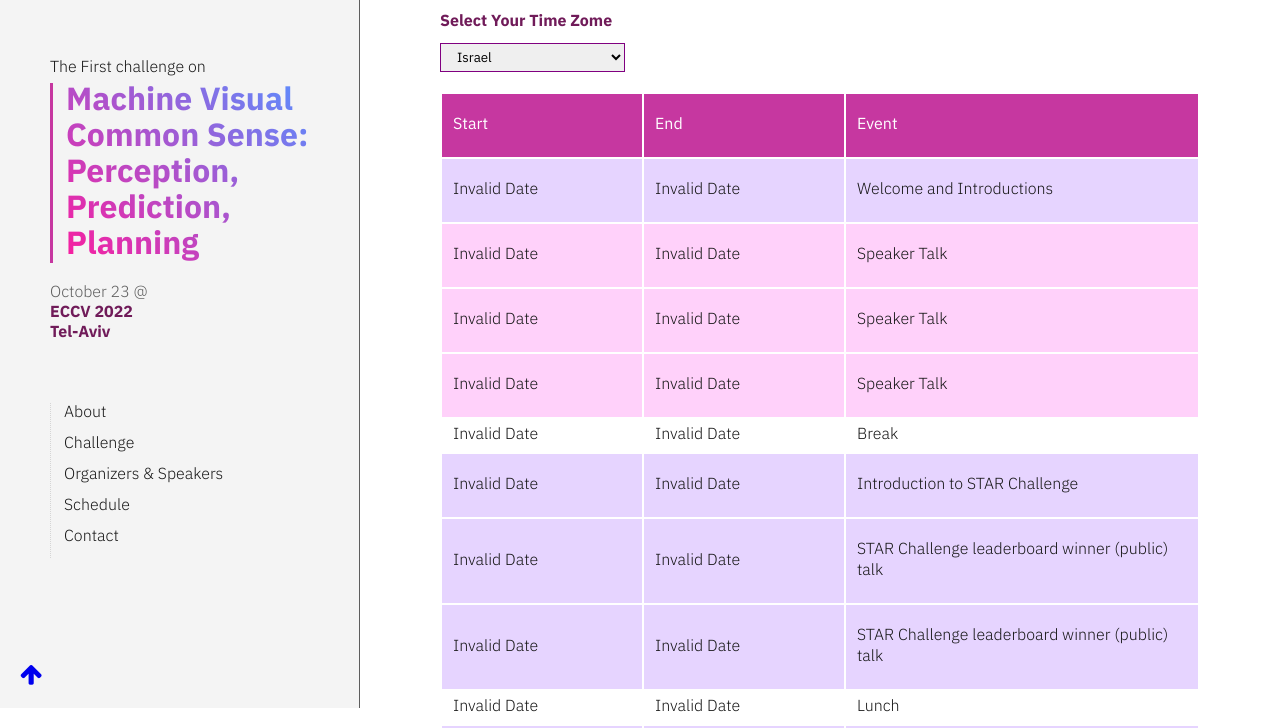
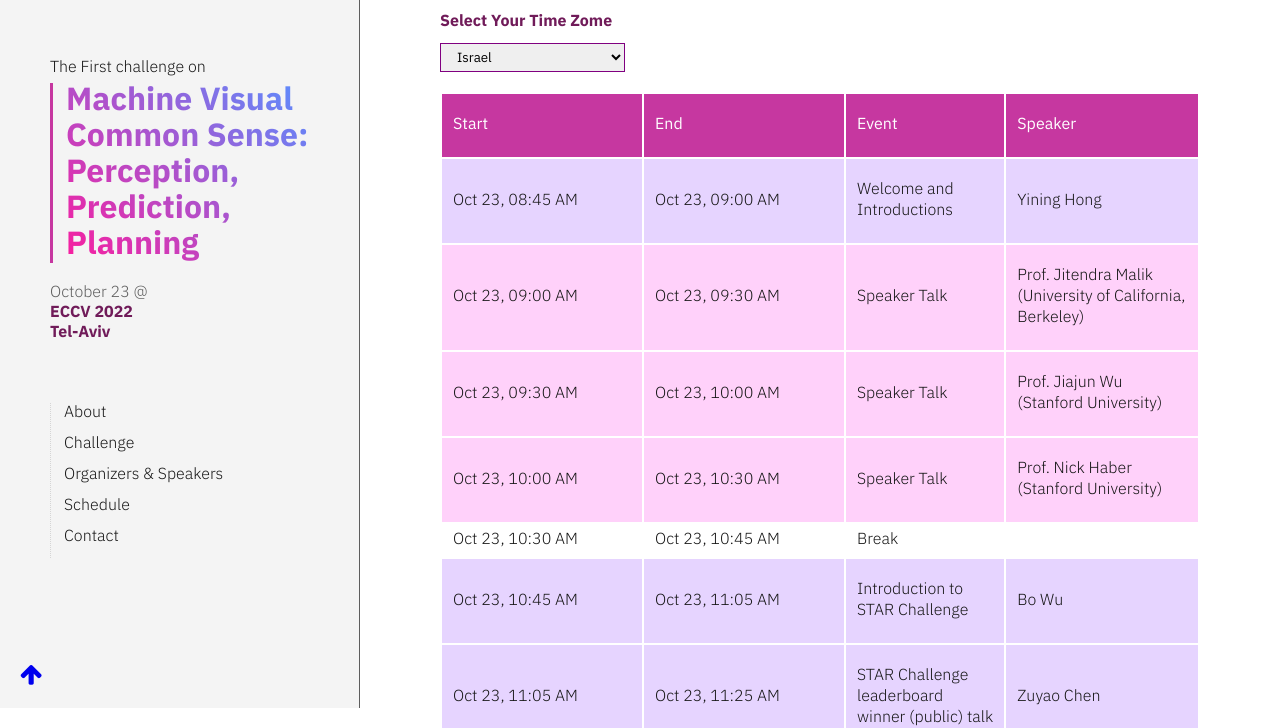
Before and after one commit to MVCS-Workshop/MVCS-Workshop.github.io, a plain HTML site: page schedule.html in a window 1280 px wide. Shown: the part 92-820 px from the top of the page. Drawn offline with nearby package versions, Linux system fonts and the light colour scheme.

Commit message:
add speakers

```diff
--- a/data/default.css
+++ b/data/default.css
@@ -292,6 +292,12 @@ p.poster_title {
     color: #000;
 }
 
+p.poster_speaker {
+    font-size: 20px;
+    text-align: center;
+    color: #000;
+}
+
 span.hidden {
     display: none;
 }
--- a/js/timezone.js
+++ b/js/timezone.js
@@ -14,74 +14,74 @@ function setTimezone(tz) {
         minute: '2-digit'
     }
     schedule = {
-        "#intro_start": new Date(Date.parse("23 Oct 08:45:00 JDT")),
-        "#intro_end": new Date(Date.parse("23 Oct 09:00:00 JDT")),
+        "#intro_start": new Date(Date.parse("23 Oct 08:45:00 GMT+0200 (Israel Standard Time)")),
+        "#intro_end": new Date(Date.parse("23 Oct 09:00:00 GMT+0200 (Israel Standard Time)")),
 
-        "#sec1_talk1_start": new Date(Date.parse("23 Oct 09:00:00 JDT")),
-        "#sec1_talk1_end": new Date(Date.parse("23 Oct 09:30:00 JDT")),
+        "#sec1_talk1_start": new Date(Date.parse("23 Oct 09:00:00 GMT+0200 (Israel Standard Time)")),
+        "#sec1_talk1_end": new Date(Date.parse("23 Oct 09:30:00 GMT+0200 (Israel Standard Time)")),
 
-        "#sec1_talk2_start": new Date(Date.parse("23 Oct 09:30:00 JDT")),
-        "#sec1_talk2_end": new Date(Date.parse("23 Oct 10:00:00 JDT")),
+        "#sec1_talk2_start": new Date(Date.parse("23 Oct 09:30:00 GMT+0200 (Israel Standard Time)")),
+        "#sec1_talk2_end": new Date(Date.parse("23 Oct 10:00:00 GMT+0200 (Israel Standard Time)")),
 
-        "#sec1_talk3_start": new Date(Date.parse("23 Oct 10:00:00 JDT")),
-        "#sec1_talk3_end": new Date(Date.parse("23 Oct 10:30:00 JDT")),
+        "#sec1_talk3_start": new Date(Date.parse("23 Oct 10:00:00 GMT+0200 (Israel Standard Time)")),
+        "#sec1_talk3_end": new Date(Date.parse("23 Oct 10:30:00 GMT+0200 (Israel Standard Time)")),
 
-        "#break1_start": new Date(Date.parse("23 Oct 10:30:00 JDT")),
-        "#break1_end": new Date(Date.parse("23 Oct 10:45:00 JDT")),
+        "#break1_start": new Date(Date.parse("23 Oct 10:30:00 GMT+0200 (Israel Standard Time)")),
+        "#break1_end": new Date(Date.parse("23 Oct 10:45:00 GMT+0200 (Israel Standard Time)")),
 
-        "#challenge1_start": new Date(Date.parse("23 Oct 10:45:00 JDT")),
-        "#challenge1_end": new Date(Date.parse("23 Oct 11:05:00 JDT")),
+        "#challenge1_start": new Date(Date.parse("23 Oct 10:45:00 GMT+0200 (Israel Standard Time)")),
+        "#challenge1_end": new Date(Date.parse("23 Oct 11:05:00 GMT+0200 (Israel Standard Time)")),
 
-        "#challenge1_public_start": new Date(Date.parse("23 Oct 11:05:00 JDT")),
-        "#challenge1_public_end": new Date(Date.parse("23 Oct 11:25:00 JDT")),
+        "#challenge1_public_start": new Date(Date.parse("23 Oct 11:05:00 GMT+0200 (Israel Standard Time)")),
+        "#challenge1_public_end": new Date(Date.parse("23 Oct 11:25:00 GMT+0200 (Israel Standard Time)")),
 
-        "#challenge1_private_start": new Date(Date.parse("23 Oct 11:25:00 JDT")),
-        "#challenge1_private_end": new Date(Date.parse("23 Oct 11:45:00 JDT")),
+        "#challenge1_private_start": new Date(Date.parse("23 Oct 11:25:00 GMT+0200 (Israel Standard Time)")),
+        "#challenge1_private_end": new Date(Date.parse("23 Oct 11:45:00 GMT+0200 (Israel Standard Time)")),
 
-        "#lunch_start": new Date(Date.parse("23 Oct 11:45:00 JDT")),
-        "#lunch_end": new Date(Date.parse("23 Oct 12:20:00 JDT")),
+        "#lunch_start": new Date(Date.parse("23 Oct 11:45:00 GMT+0200 (Israel Standard Time)")),
+        "#lunch_end": new Date(Date.parse("23 Oct 12:20:00 GMT+0200 (Israel Standard Time)")),
 
-        "#challenge2_start": new Date(Date.parse("23 Oct 12:20:00 JDT")),
-        "#challenge2_end": new Date(Date.parse("23 Oct 12:40:00 JDT")),
+        "#challenge2_start": new Date(Date.parse("23 Oct 12:20:00 GMT+0200 (Israel Standard Time)")),
+        "#challenge2_end": new Date(Date.parse("23 Oct 12:40:00 GMT+0200 (Israel Standard Time)")),
 
-        "#challenge2_talk_start": new Date(Date.parse("23 Oct 12:40:00 JDT")),
-        "#challenge2_talk_end": new Date(Date.parse("23 Oct 13:00:00 JDT")),
+        "#challenge2_talk_start": new Date(Date.parse("23 Oct 12:40:00 GMT+0200 (Israel Standard Time)")),
+        "#challenge2_talk_end": new Date(Date.parse("23 Oct 13:00:00 GMT+0200 (Israel Standard Time)")),
 
-        "#challenge2_leaderboard_talk1_start": new Date(Date.parse("23 Oct 13:00:00 JDT")),
-        "#challenge2_leaderboard_talk1_end": new Date(Date.parse("23 Oct 13:20:00 JDT")),
+        "#challenge2_leaderboard_talk1_start": new Date(Date.parse("23 Oct 13:00:00 GMT+0200 (Israel Standard Time)")),
+        "#challenge2_leaderboard_talk1_end": new Date(Date.parse("23 Oct 13:20:00 GMT+0200 (Israel Standard Time)")),
 
-        "#challenge2_leaderboard_talk2_start": new Date(Date.parse("23 Oct 13:20:00 JDT")),
-        "#challenge2_leaderboard_talk2_end": new Date(Date.parse("23 Oct 13:40:00 JDT")),
+        "#challenge2_leaderboard_talk2_start": new Date(Date.parse("23 Oct 13:20:00 GMT+0200 (Israel Standard Time)")),
+        "#challenge2_leaderboard_talk2_end": new Date(Date.parse("23 Oct 13:40:00 GMT+0200 (Israel Standard Time)")),
 
         "#challenge3_start": new Date(Date.parse("23 Oct 13:40:00 JDT")),
-        "#challenge3_end": new Date(Date.parse("23 Oct 14:00:00 JDT")),
+        "#challenge3_end": new Date(Date.parse("23 Oct 14:00:00 GMT+0200 (Israel Standard Time)")),
 
-        "#challenge4_start": new Date(Date.parse("23 Oct 14:00:00 JDT")),
-        "#challenge4_end": new Date(Date.parse("23 Oct 14:20:00 JDT")),
+        "#challenge4_start": new Date(Date.parse("23 Oct 14:00:00 GMT+0200 (Israel Standard Time)")),
+        "#challenge4_end": new Date(Date.parse("23 Oct 14:20:00 GMT+0200 (Israel Standard Time)")),
 
-        "#challenge4_talk_start": new Date(Date.parse("23 Oct 14:20:00 JDT")),
-        "#challenge4_talk_end": new Date(Date.parse("23 Oct 14:40:00 JDT")),
+        "#challenge4_talk_start": new Date(Date.parse("23 Oct 14:20:00 GMT+0200 (Israel Standard Time)")),
+        "#challenge4_talk_end": new Date(Date.parse("23 Oct 14:40:00 GMT+0200 (Israel Standard Time)")),
 
-        "#break2_start": new Date(Date.parse("23 Oct 14:40:00 JDT")),
-        "#break2_end": new Date(Date.parse("23 Oct 14:45:00 JDT")),
+        "#break2_start": new Date(Date.parse("23 Oct 14:40:00 GMT+0200 (Israel Standard Time)")),
+        "#break2_end": new Date(Date.parse("23 Oct 14:45:00 GMT+0200 (Israel Standard Time)")),
 
-        "#sec2_talk1_start": new Date(Date.parse("23 Oct 14:45:00 JDT")),
-        "#sec2_talk1_end": new Date(Date.parse("23 Oct 15:15:00 JDT")),
+        "#sec2_talk1_start": new Date(Date.parse("23 Oct 14:45:00 GMT+0200 (Israel Standard Time)")),
+        "#sec2_talk1_end": new Date(Date.parse("23 Oct 15:15:00 GMT+0200 (Israel Standard Time)")),
 
-        "#sec2_talk2_start": new Date(Date.parse("23 Oct 15:15:00 JDT")),
-        "#sec2_talk2_end": new Date(Date.parse("23 Oct 15:45:00 JDT")),
+        "#sec2_talk2_start": new Date(Date.parse("23 Oct 15:15:00 GMT+0200 (Israel Standard Time)")),
+        "#sec2_talk2_end": new Date(Date.parse("23 Oct 15:45:00 GMT+0200 (Israel Standard Time)")),
 
-        "#sec2_talk3_start": new Date(Date.parse("23 Oct 15:45:00 JDT")),
-        "#sec2_talk3_end": new Date(Date.parse("23 Oct 16:15:00 JDT")),
+        "#sec2_talk3_start": new Date(Date.parse("23 Oct 15:45:00 GMT+0200 (Israel Standard Time)")),
+        "#sec2_talk3_end": new Date(Date.parse("23 Oct 16:15:00 GMT+0200 (Israel Standard Time)")),
 
-        "#break3_start": new Date(Date.parse("23 Oct 16:15:00 JDT")),
-        "#break3_end": new Date(Date.parse("23 Oct 16:20:00 JDT")),
+        "#break3_start": new Date(Date.parse("23 Oct 16:15:00 GMT+0200 (Israel Standard Time)")),
+        "#break3_end": new Date(Date.parse("23 Oct 16:20:00 GMT+0200 (Israel Standard Time)")),
 
-        "#challenge5_start": new Date(Date.parse("23 Oct 16:20:00 JDT")),
-        "#challenge5_end": new Date(Date.parse("23 Oct 16:40:00 JDT")),
+        "#challenge5_start": new Date(Date.parse("23 Oct 16:20:00 GMT+0200 (Israel Standard Time)")),
+        "#challenge5_end": new Date(Date.parse("23 Oct 16:40:00 GMT+0200 (Israel Standard Time)")),
 
-        "#challenge6_start": new Date(Date.parse("23 Oct 16:40:00 JDT")),
-        "#challenge6_end": new Date(Date.parse("23 Oct 17:00:00 JDT")),
+        "#challenge6_start": new Date(Date.parse("23 Oct 16:40:00 GMT+0200 (Israel Standard Time)")),
+        "#challenge6_end": new Date(Date.parse("23 Oct 17:00:00 GMT+0200 (Israel Standard Time)")),
 
     }
     // blocks = {
--- a/schedule.html
+++ b/schedule.html
@@ -59,6 +59,9 @@
                 <td>
                     <p><b style="font-weight: 400; color: #fff !important">Event</b></p>
                 </td>
+                <td>
+                    <p><b style="font-weight: 400; color: #fff !important">Speaker</b></p>
+                </td>
             </tr>
 
             <tr class="row_type_B">
@@ -66,6 +69,9 @@
                 <td><span id="intro_end"></span></td>
                 <td>
                     <p class="poster_title">Welcome and Introductions</p>
+                </td>
+                <td>
+                    <p class="poster_speaker">Yining Hong</p>
                 </td>
             </tr>
 
@@ -85,6 +91,9 @@
                     <!-- <table><tr><td style="border: none"><a href="http://campar.in.tum.de/Main/HelisaDhamo" target="_blank"> <img alt src="data/helisa.jpg" height="140"/></a></td> -->
                     <p class="poster_title">Speaker Talk</p>
                 </td>
+                <td>
+                    <p class="poster_speaker">Prof. Jitendra Malik (University of California, Berkeley)</p>
+                </td>
             </tr>
 
             <tr class="row_type_A">
@@ -94,6 +103,9 @@
                     <!-- <table><tr><td style="border: none"><a href="http://siyuanhuang.com/" target="_blank"> <img alt src="data/siyuan.png" height="140"/></a></td> -->
                     <p class="poster_title">Speaker Talk</p>
                 </td>
+                <td>
+                    <p class="poster_speaker">Prof. Jiajun Wu (Stanford University)</p>
+                </td>
             </tr>
 
             <tr class="row_type_A">
@@ -102,6 +114,9 @@
                 <td>
                     <!-- <table><tr><td style="border: none"><a href="https://dritchie.github.io/" target="_blank"> <img alt src="data/daniel.jpg" height="140"/></a></td> -->
                     <p class="poster_title">Speaker Talk</p>
+                </td>
+                <td>
+                    <p class="poster_speaker">Prof. Nick Haber (Stanford University)</p>
                 </td>
             </tr>
 
@@ -118,6 +133,9 @@
                 <td>
                     <p class="poster_title">Introduction to STAR Challenge</p>
                 </td>
+                <td>
+                    <p class="poster_speaker">Bo Wu</p>
+                </td>
             </tr>
 
             <tr class="row_type_B">
@@ -126,6 +144,9 @@
                 <td>
                     <p class="poster_title">STAR Challenge leaderboard winner (public) talk</p>
                 </td>
+                <td>
+                    <p class="poster_speaker">Zuyao Chen</p>
+                </td>
             </tr>
 
             <tr class="row_type_B">
@@ -133,6 +154,9 @@
                 <td><span id="challenge1_private_end"></span></td>
                 <td>
                     <p class="poster_title">STAR Challenge leaderboard winner (public) talk</p>
+                </td>
+                <td>
+                    <p class="poster_speaker">Huang Xin</p>
                 </td>
             </tr>
 
@@ -150,6 +174,9 @@
                 <td>
                     <p class="poster_title">Introduction to CLEVRER and Comphy Challenge</p>
                 </td>
+                <td>
+                    <p class="poster_speaker">Zhenfang Chen</p>
+                </td>
             </tr>
 
             <tr class="row_type_B">
@@ -157,6 +184,9 @@
                 <td><span id="challenge2_talk_end"></span></td>
                 <td>
                     <p class="poster_title">CLEVRER Challenge winner talk</p>
+                </td>
+                <td>
+                    <p class="poster_speaker">Ziyi Wu</p>
                 </td>
             </tr>
 
@@ -166,6 +196,9 @@
                 <td>
                     <p class="poster_title">CLEVRER Leaderboard winner talk</p>
                 </td>
+                <td>
+                    <p class="poster_speaker">Joohyung Lee</p>
+                </td>
             </tr>
 
             <tr class="row_type_B">
@@ -173,6 +206,9 @@
                 <td><span id="challenge2_leaderboard_talk2_end"></span></td>
                 <td>
                     <p class="poster_title">CLEVRER Leaderboard winner talk</p>
+                </td>
+                <td>
+                    <p class="poster_speaker">Qu Tang</p>
                 </td>
             </tr>
 
@@ -182,6 +218,9 @@
                 <td>
                     <p class="poster_title">Introduction to Physion Challenge</p>
                 </td>
+                <td>
+                    <p class="poster_speaker">Elias Wang and Fish Tung</p>
+                </td>
             </tr>
 
             <tr class="row_type_B">
@@ -190,6 +229,9 @@
                 <td>
                     <p class="poster_title">Introduction to BIB Challenge</p>
                 </td>
+                <td>
+                    <p class="poster_speaker">Kanishk Gandhi</p>
+                </td>
             </tr>
 
             <tr class="row_type_B">
@@ -197,6 +239,9 @@
                 <td><span id="challenge4_talk_end"></span></td>
                 <td>
                     <p class="poster_title">BIB Challenge winner talk</p>
+                </td>
+                <td>
+                    <p class="poster_speaker">Alice Hein</p>
                 </td>
             </tr>
 
@@ -212,6 +257,9 @@
                 <td>
                     <p class="poster_title">Speaker Talk</p>
                 </td>
+                <td>
+                    <p class="poster_speaker">Prof. Moira Dillon (New York University)</p>
+                </td>
             </tr>
 
             <tr class="row_type_A">
@@ -220,6 +268,9 @@
                 <td>
                     <p class="poster_title">Speaker Talk</p>
                 </td>
+                <td>
+                    <p class="poster_speaker">Prof. Tao Gao (University of California, Los Angeles)</p>
+                </td>
             </tr>
 
             <tr class="row_type_A">
@@ -227,6 +278,9 @@
                 <td><span id="sec2_talk3_end"></span></td>
                 <td>
                     <p class="poster_title">Speaker Talk</p>
+                </td>
+                <td>
+                    <p class="poster_speaker">Prof. Leslie Pack Kaelbling (Massachusetts Institute of Technology)</p>
                 </td>
             </tr>
 
@@ -242,6 +296,9 @@
                 <td>
                     <p class="poster_title">Introduction to AGENT Challenge</p>
                 </td>
+                <td>
+                    <p class="poster_speaker">Tianmin Shu</p>
+                </td>
             </tr>
 
             <tr class="row_type_B">
@@ -249,6 +306,9 @@
                 <td><span id="challenge6_end"></span></td>
                 <td>
                     <p class="poster_title">Introduction to PTR Challenge</p>
+                </td>
+                <td>
+                    <p class="poster_speaker">Yining Hong</p>
                 </td>
             </tr>
 
```
